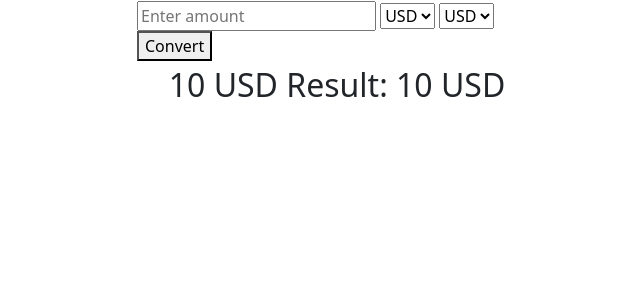
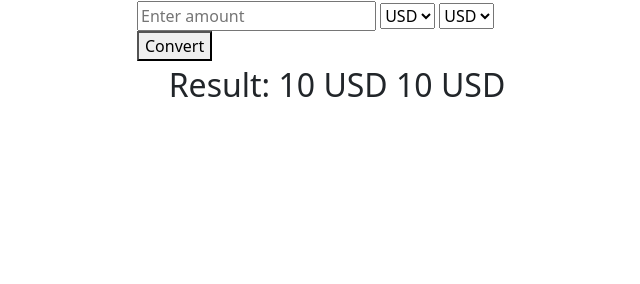
Before and after one commit to haveacar/free_currency_convertor, a Flask app: template templates/index.html in a window 1280 px wide. Shown: the part 480-764 px from the top of the page, without its empty margins (303-943 px from the left). Run offline with Flask 3, Linux system fonts and the light colour scheme; the template is opened without the code that fills it: most values are stand-ins (such as "Sample title", 1, 10 or a date in 2020).

Commit message:
fixed index.html result

```diff
--- a/app.py
+++ b/app.py
@@ -92,7 +92,7 @@ def index():
         # get conversion rate
         conversion_rate = conversion_rates.currency_convector(favorite_rates)[0][to_currency] / conversion_rates.currency_convector(favorite_rates)[0][from_currency]
         converted_amount = round(amount * conversion_rate, 2)
-        return render_template('index.html', converted_amount=converted_amount)
+        return render_template('index.html', amount= amount, from_currency= from_currency + " =", converted_amount=converted_amount, to_currency=to_currency)
     else:
         return render_template('index.html')
 
--- a/templates/index.html
+++ b/templates/index.html
@@ -45,7 +45,7 @@
     </form>
     {% if converted_amount is not none %}
         <div style="text-align:center;" >
-            <H2 style="margin-top: 5px;">{{ amount }} {{ from_currency }} Result: {{ converted_amount }} {{ to_currency }}</H2>
+            <H2 style="margin-top: 5px;">Result: {{ amount }} {{ from_currency }} {{ converted_amount }} {{ to_currency }}</H2>
         </div>
     {% endif %}
 
```
